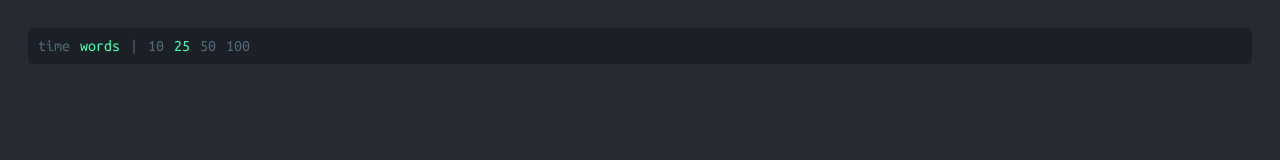
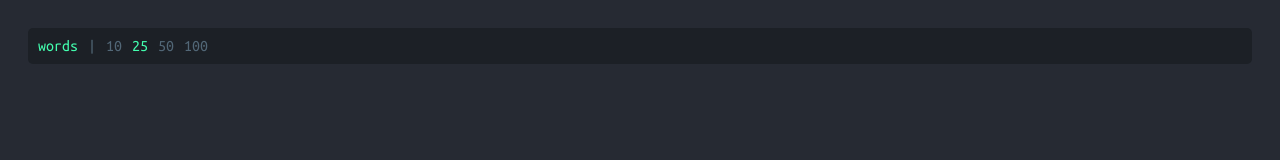
Before and after one commit to jnarcher/typer, a React (Vite) app: page / in a window 1280 px wide. Shown: the top 160 px of the page. Built offline with nearby package versions, Linux system fonts and the light colour scheme.

Commit message:
Update App.tsx

```diff
--- a/src/App.tsx
+++ b/src/App.tsx
@@ -82,17 +82,15 @@ function App() {
   //     });
   // }
 
-  // TODO: Make color pallette selectable from options in "config/themes.json"
-
   return (
     <div className="App">
       <div className="settings">
-        <div
+        {/*<div
           className={testProps.type === "time" ? "selected" : ""}
           onClick={() => handleTestTypeChange("time")}
         >
           time
-        </div>
+        </div>*/}
         <div
           className={testProps.type === "words" ? "selected" : ""}
           onClick={() => handleTestTypeChange("words")}
```
